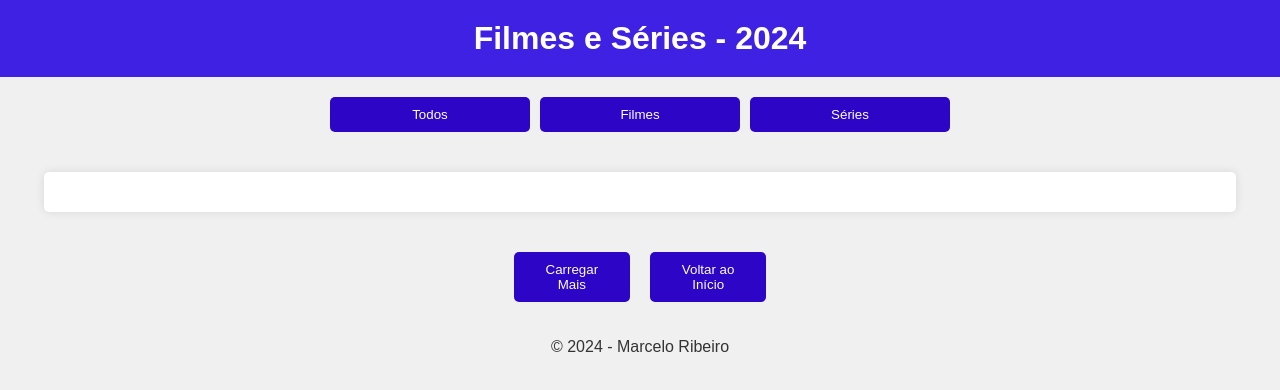
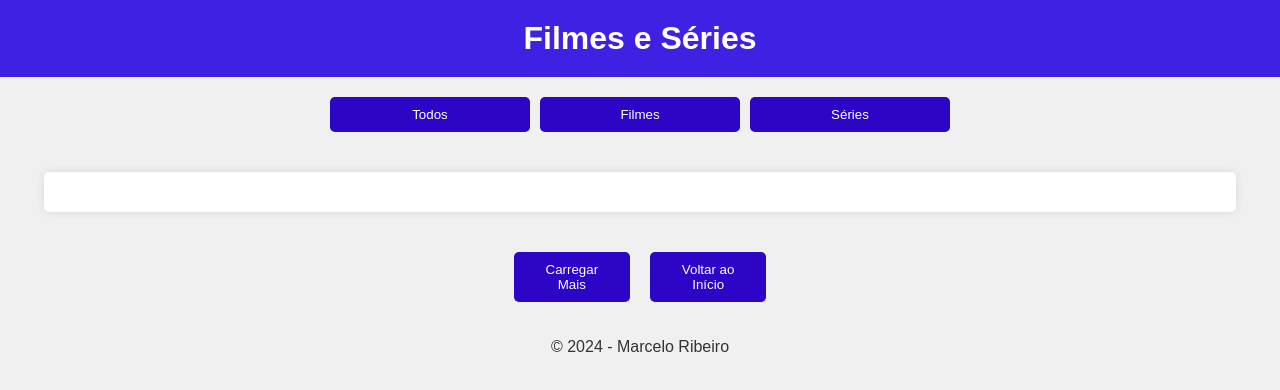
Before and after one commit to msribeiro2010/filmesSeries, a plain HTML site: page index.html in a window 1280 px wide. Drawn offline with Linux system fonts and the light colour scheme; no server answers.

Commit message:
alterando o ano

```diff
--- a/index.html
+++ b/index.html
@@ -4,12 +4,12 @@
 <head>
     <meta charset="UTF-8">
     <meta name="viewport" content="width=device-width, initial-scale=1.0">
-    <title>Filmes e Séries - 2024</title>
+    <title>Filmes e Séries</title>
     <link rel="stylesheet" href="style.css">
 </head>
 
 <body>
-    <h1>Filmes e Séries - 2024</h1>
+    <h1>Filmes e Séries</h1>
     <div class="filter-buttons">
         <button id="filter-all">Todos</button>
         <button id="filter-movies">Filmes</button>
```
